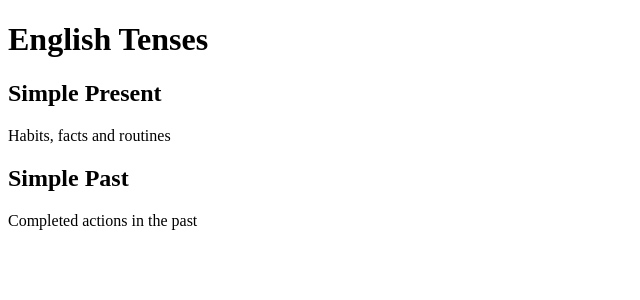
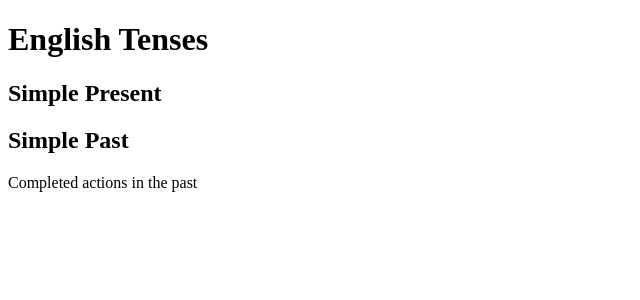
Before and after one commit to chenillen/english-tenses, a React app: page / in a window 1280 px wide. Shown: the top 300 px of the page, without its empty margins (0-640 px from the left). Built offline with nearby package versions, Linux system fonts and the light colour scheme; the HTML template or start-up script is replaced by a standard one.

Commit message:
Add GitHub Pages deployment workflow and comprehensive README

```diff
--- a/src/data/lessons.js
+++ b/src/data/lessons.js
@@ -1,13 +1,37 @@
-
 export default [
   {
     id: 1,
+
+    slug: 'simple-present',
+
     name: 'Simple Present',
-    description: 'Habits, facts and routines'
+
+    chineseName: '一般现在时',
+
+    category: 'present',
+
+    difficulty: 1,
+
+    color: 'blue',
+
+    usage: ['Habits', 'Facts', 'Routines'],
+
+    formula: {
+      positive: 'Subject + Verb',
+      negative: 'Subject + do/does not + Verb',
+      question: 'Do/Does + Subject + Verb?',
+    },
+
+    examples: [
+      {
+        en: 'I go to school every day.',
+        cn: '我每天去学校。',
+      },
+    ],
   },
   {
     id: 2,
     name: 'Simple Past',
-    description: 'Completed actions in the past'
-  }
-]
+    description: 'Completed actions in the past',
+  },
+];
--- /dev/null
+++ b/vite.config.js
@@ -0,0 +1,7 @@
+import { defineConfig } from 'vite';
+import react from '@vitejs/plugin-react';
+
+export default defineConfig({
+  plugins: [react()],
+  base: '/english-tenses/',
+});
```
Also changed, not shown: 1 other file (tests, documents, lock files or other folders).
